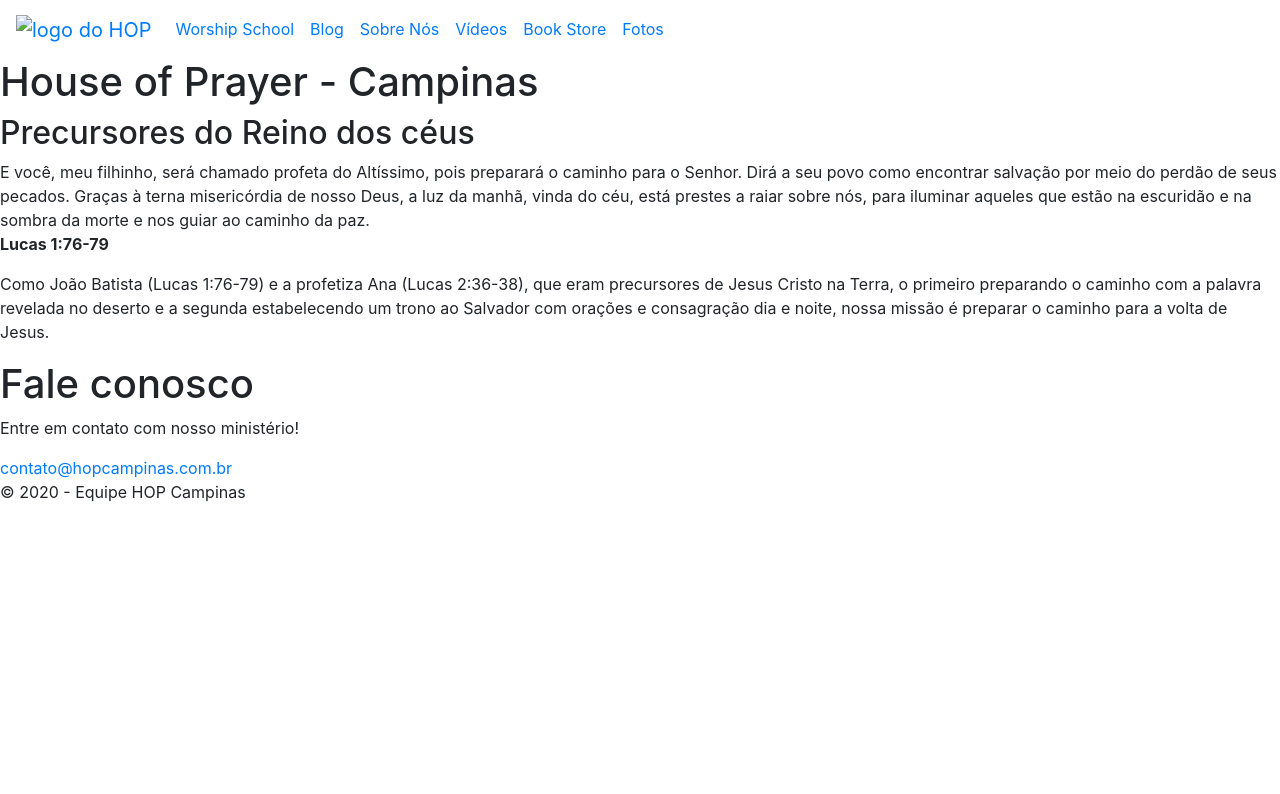
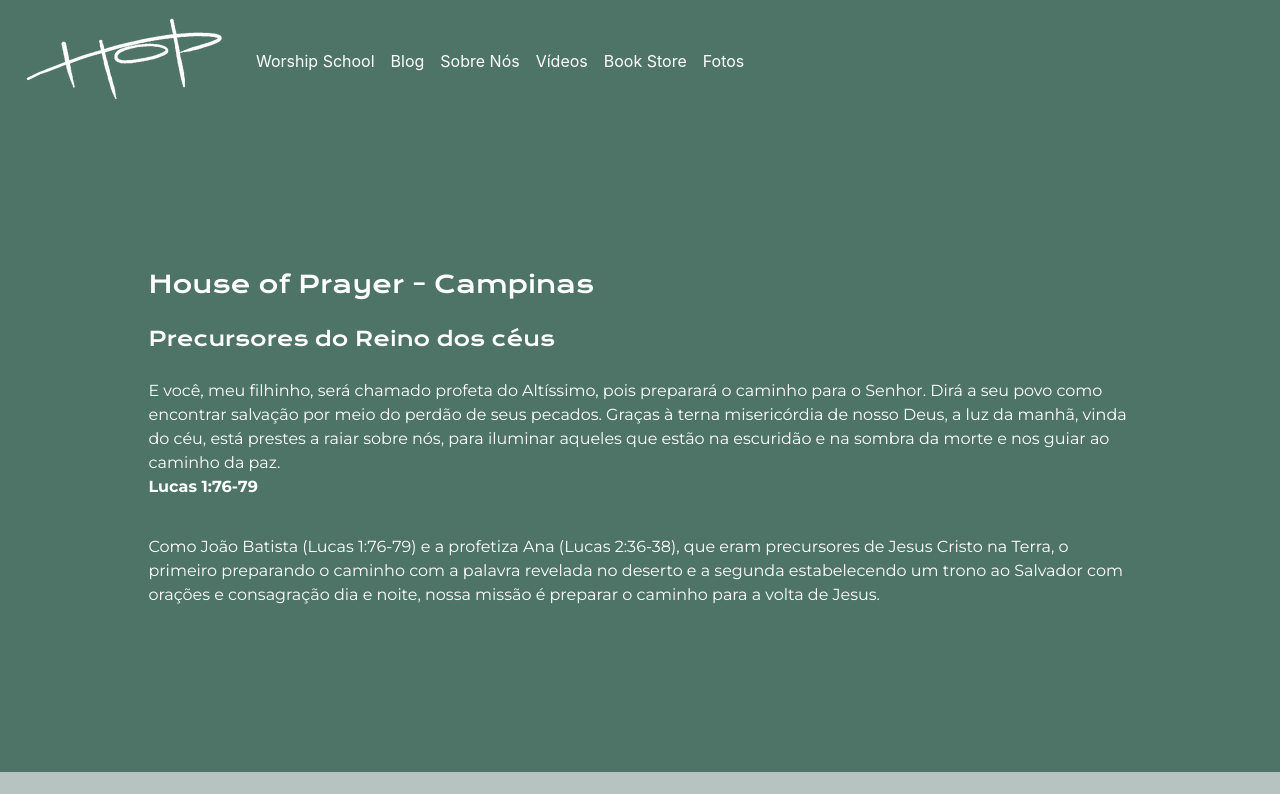
Before and after one commit to Alefe-Lacerda/hopCampinas, a plain HTML site: page about.html in a window 1280 px wide. Shown: the top 794 px of the page. Drawn offline with nearby package versions, Linux system fonts and the light colour scheme; the site is published under a folder, as on GitHub Pages, so addresses that start at the root find nothing.

Commit message:
Update about.html

```diff
--- a/about.html
+++ b/about.html
@@ -9,13 +9,13 @@
     <script src="https://code.jquery.com/jquery-3.3.1.slim.min.js" integrity="sha384-q8i/X+965DzO0rT7abK41JStQIAqVgRVzpbzo5smXKp4YfRvH+8abtTE1Pi6jizo" crossorigin="anonymous"></script>
     <script src="https://cdnjs.cloudflare.com/ajax/libs/popper.js/1.14.3/umd/popper.min.js" integrity="sha384-ZMP7rVo3mIykV+2+9J3UJ46jBk0WLaUAdn689aCwoqbBJiSnjAK/l8WvCWPIPm49" crossorigin="anonymous"></script>
     <script src="https://stackpath.bootstrapcdn.com/bootstrap/4.1.3/js/bootstrap.min.js" integrity="sha384-ChfqqxuZUCnJSK3+MXmPNIyE6ZbWh2IMqE241rYiqJxyMiZ6OW/JmZQ5stwEULTy" crossorigin="anonymous"></script>
-    <link rel="stylesheet" href="/styles/style.css">
+    <link rel="stylesheet" href="styles/style.css">
 </head>
 <body>
     <header class="cabecalho">
         <nav class="navbar navbar-expand-lg cabecalho__menu">
             <a class="navbar-brand cabecalho__menu__link" href="/index.html">
-                <img src="/assets/logoHop.png" alt="logo do HOP">
+                <img src="assets/logoHop.png" alt="logo do HOP">
             </a>
             <button class="navbar-toggler navbar-light" type="button" data-toggle="collapse" data-target="#navbarTogglerDemo03" aria-controls="navbarTogglerDemo03" aria-expanded="false" aria-label="Toggle navigation">
                 <span class="navbar-toggler-icon"></span>
```
